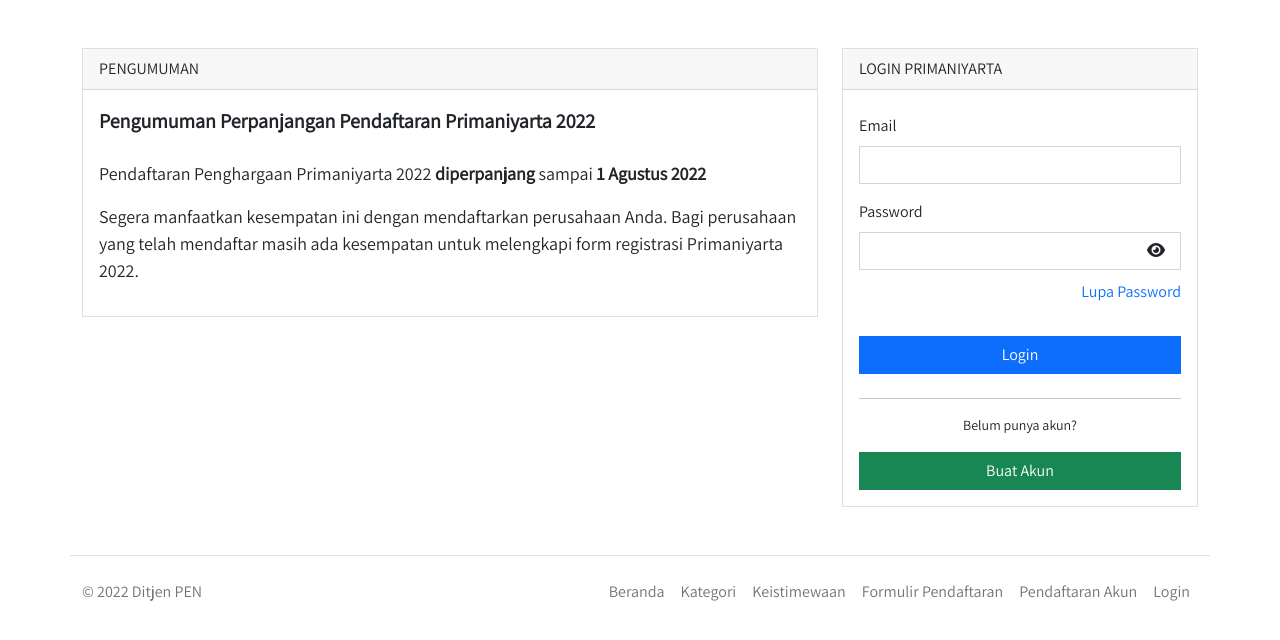
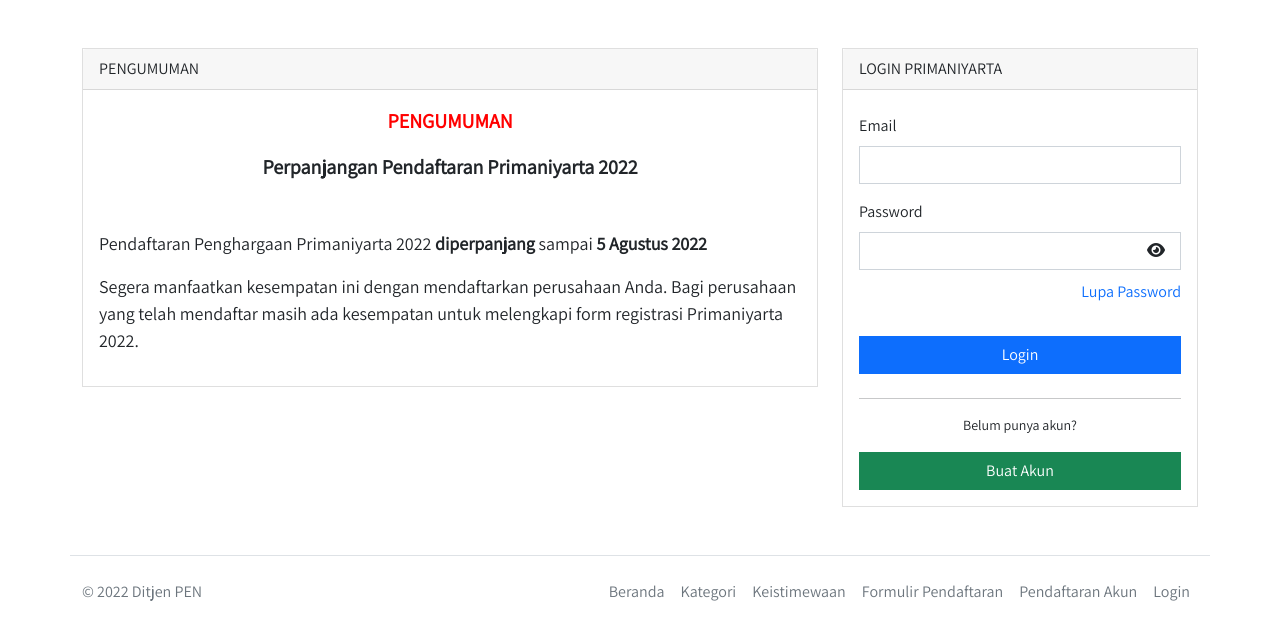
Before and after one commit to rckyrnld/primaniyarta, a CodeIgniter app: page /database/ in a window 1280 px wide. Shown: the part 116-756 px from the top of the page. Run offline with CodeIgniter, Linux system fonts and the light colour scheme; some libraries are stand-ins or nearby versions; grey boxes are pictures that could not be loaded.

Commit message:
edit login

```diff
--- a/application/views/login.php
+++ b/application/views/login.php
@@ -6,8 +6,9 @@
             <div class="card rounded-0">
                 <div class="card-header">PENGUMUMAN</div>
                 <div class="card-body">
-                    <p class="mb-4" style="font-size: 20px;"><b>Pengumuman Perpanjangan Pendaftaran Primaniyarta 2022</b></p>
-                    <p style="font-size: 18px;">Pendaftaran Penghargaan Primaniyarta 2022 <b>diperpanjang</b> sampai <b>1 Agustus 2022</b></p>
+                    <p style="font-size: 20px;" class="text-center"><b><span style="color: red;">PENGUMUMAN</span></b></p>
+		    <p style="font-size: 20px;" class="text-center mb-5"><b>Perpanjangan Pendaftaran Primaniyarta 2022</b></p>
+                    <p style="font-size: 18px;">Pendaftaran Penghargaan Primaniyarta 2022 <b>diperpanjang</b> sampai <b>5 Agustus 2022</b></p>
                     <p style="font-size: 18px;">Segera manfaatkan kesempatan ini dengan mendaftarkan perusahaan Anda. Bagi perusahaan yang telah mendaftar masih ada kesempatan untuk melengkapi form registrasi Primaniyarta 2022.</p>
                 </div>
             </div>
```
